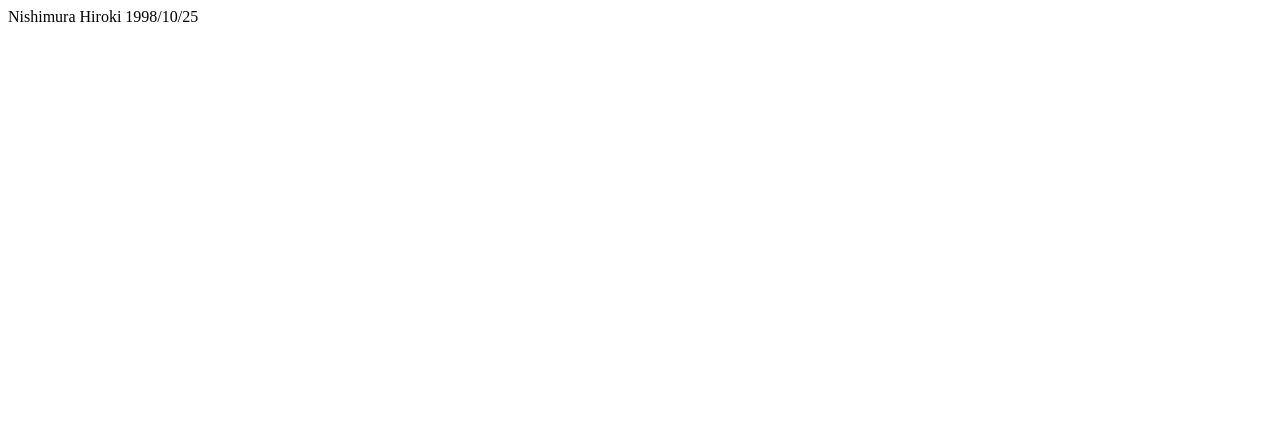
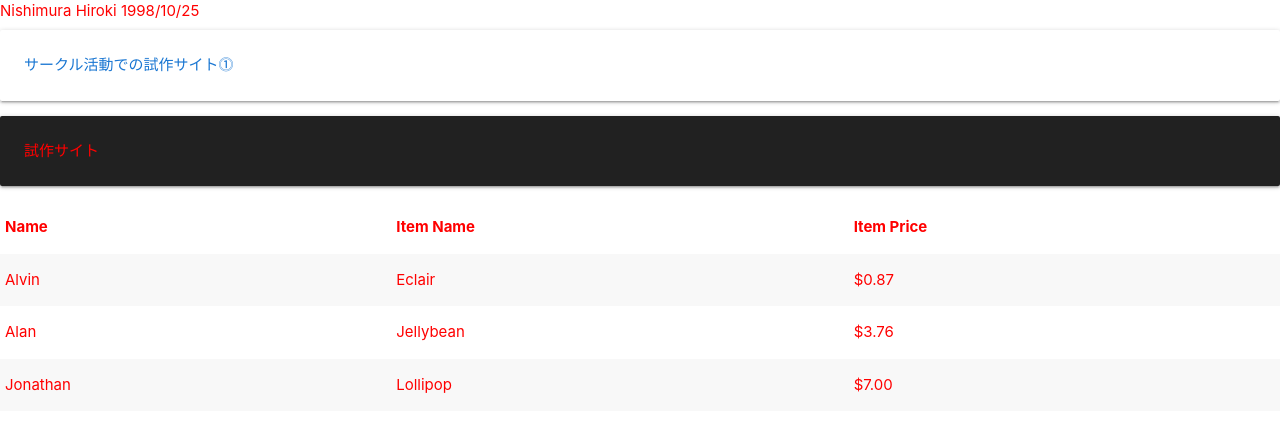
Before and after one commit to NishinishiHiro/NishinishiHiro.github.io, a plain HTML site: page index.html in a window 1280 px wide. Drawn offline with nearby package versions, Linux system fonts and the light colour scheme.

Commit message:
ページの更新”

```diff
--- a/index.html
+++ b/index.html
@@ -1,11 +1,42 @@
 <!DOCTYPE html>
 <html lang="en" dir="ltr">
-  <head>
+  <head><link rel="stylesheet" href="https://cdnjs.cloudflare.com/ajax/libs/materialize/1.0.0-rc.2/css/materialize.min.css">
     <meta charset="utf-8">
     <title></title>
   </head>
-  <body>
+  <body style="color:red">
     Nishimura Hiroki
     1998/10/25
+    <div class="card-panel">
+        <span class="blue-text text-darken-2">サークル活動での試作サイト⓵</span>
+      </div>
+      <div class="card-panel grey darken-4">試作サイト</div>
+      <table class="striped">
+        <thead>
+          <tr>
+              <th>Name</th>
+              <th>Item Name</th>
+              <th>Item Price</th>
+          </tr>
+        </thead>
+
+        <tbody>
+          <tr>
+            <td>Alvin</td>
+            <td>Eclair</td>
+            <td>$0.87</td>
+          </tr>
+          <tr>
+            <td>Alan</td>
+            <td>Jellybean</td>
+            <td>$3.76</td>
+          </tr>
+          <tr>
+            <td>Jonathan</td>
+            <td>Lollipop</td>
+            <td>$7.00</td>
+          </tr>
+        </tbody>
+      </table>
   </body>
 </html>
```
